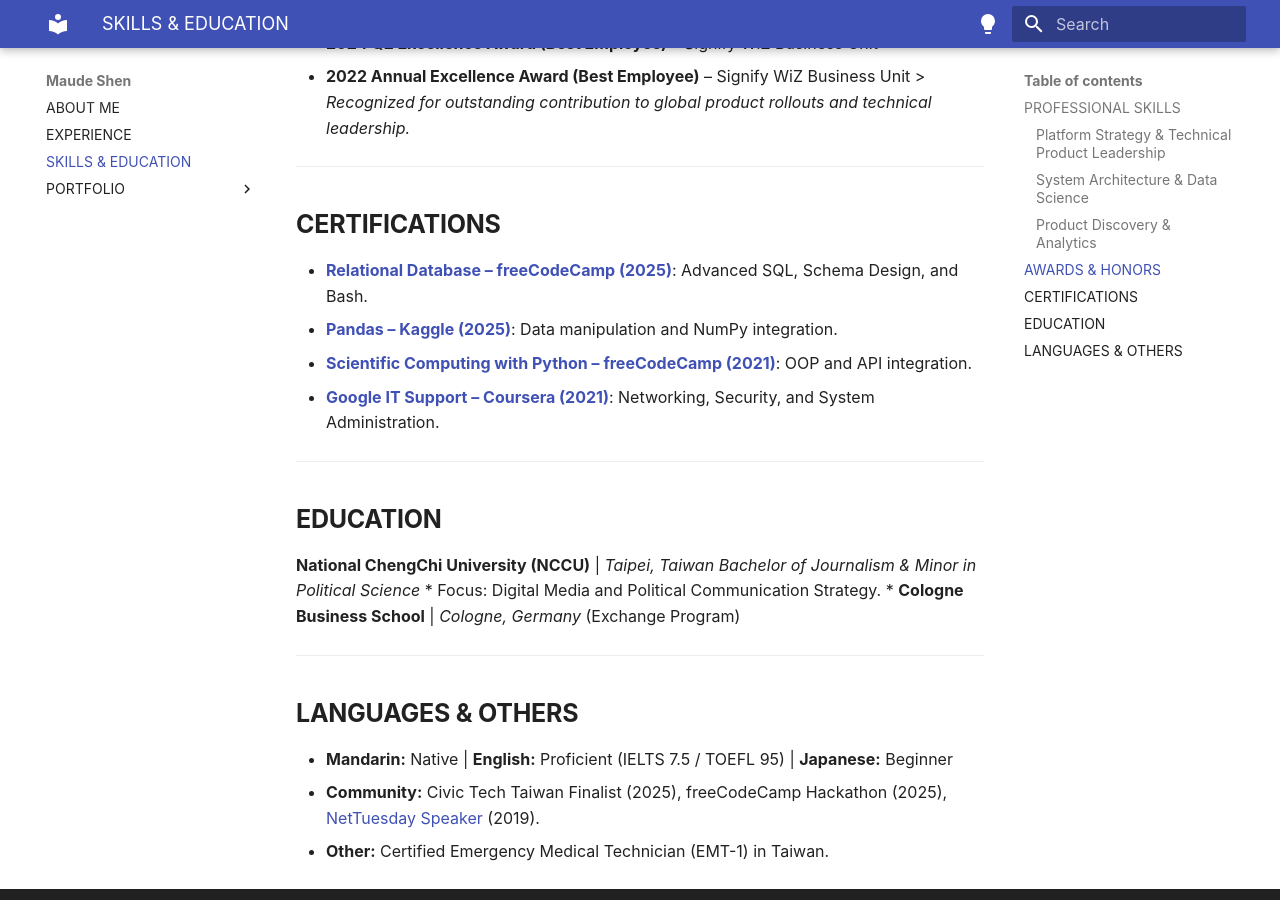
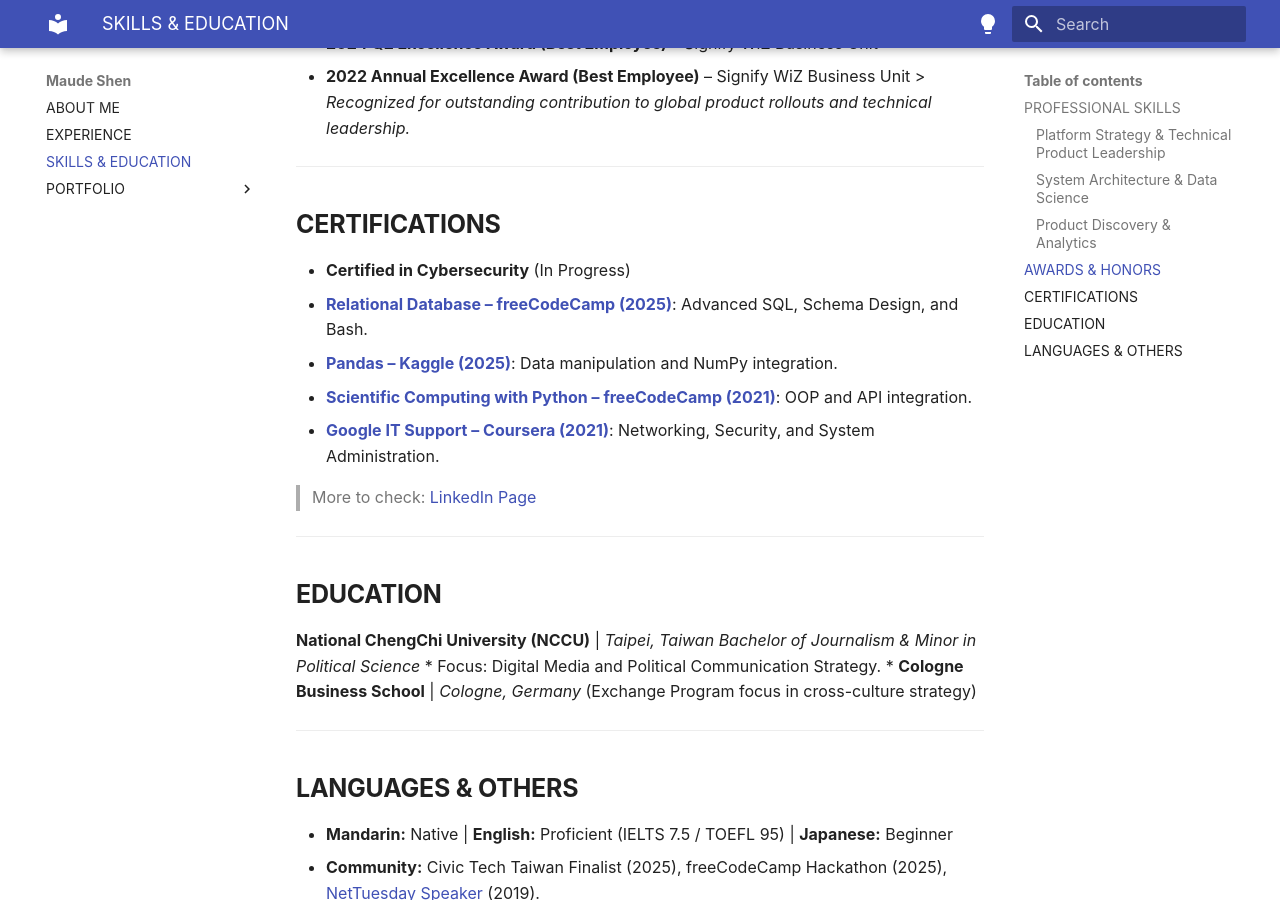
Before and after one commit to maudes/cv, an MkDocs documentation site: the page built from docs/education_skills.md, in a window 1280 px wide and 900 px high, scrolled down 1205 px. Built offline with MkDocs 1.6.1 and Material for MkDocs 9.7.7, drawn with Linux system fonts in a browser that asks for light colours; some web fonts are replaced.

Commit message:
Update education_skills.md

```diff
--- a/docs/education_skills.md
+++ b/docs/education_skills.md
@@ -30,10 +30,13 @@
 
 ## **CERTIFICATIONS**
 
-* **[Relational Database – freeCodeCamp (2025)](...)**: Advanced SQL, Schema Design, and Bash.
-* **[Pandas – Kaggle (2025)](...)**: Data manipulation and NumPy integration.
-* **[Scientific Computing with Python – freeCodeCamp (2021)](...)**: OOP and API integration.
-* **[Google IT Support – Coursera (2021)](...)**: Networking, Security, and System Administration.
+* **Certified in Cybersecurity** (In Progress)
+* **[Relational Database – freeCodeCamp (2025)](https://www.freecodecamp.org/certification/maudes/relational-database-v8)**: Advanced SQL, Schema Design, and Bash.
+* **[Pandas – Kaggle (2025)](https://www.kaggle.com/learn/certification/maudeshen/pandas)**: Data manipulation and NumPy integration.
+* **[Scientific Computing with Python – freeCodeCamp (2021)](https://www.freecodecamp.org/certification/maudes/scientific-computing-with-python-v7)**: OOP and API integration.
+* **[Google IT Support – Coursera (2021)](https://www.coursera.org/account/accomplishments/specialization/certificate/97Y727NB9DJF)**: Networking, Security, and System Administration.
+
+> More to check: [LinkedIn Page](https://www.linkedin.com/in/meng-hsueh-shen/details/certifications/)
 
 ---
 
@@ -42,7 +45,7 @@
 **National ChengChi University (NCCU)** | *Taipei, Taiwan*
 *Bachelor of Journalism & Minor in Political Science*
 * Focus: Digital Media and Political Communication Strategy.
-* **Cologne Business School** | *Cologne, Germany* (Exchange Program)
+* **Cologne Business School** | *Cologne, Germany* (Exchange Program focus in cross-culture strategy)
 
 ---
 
```
